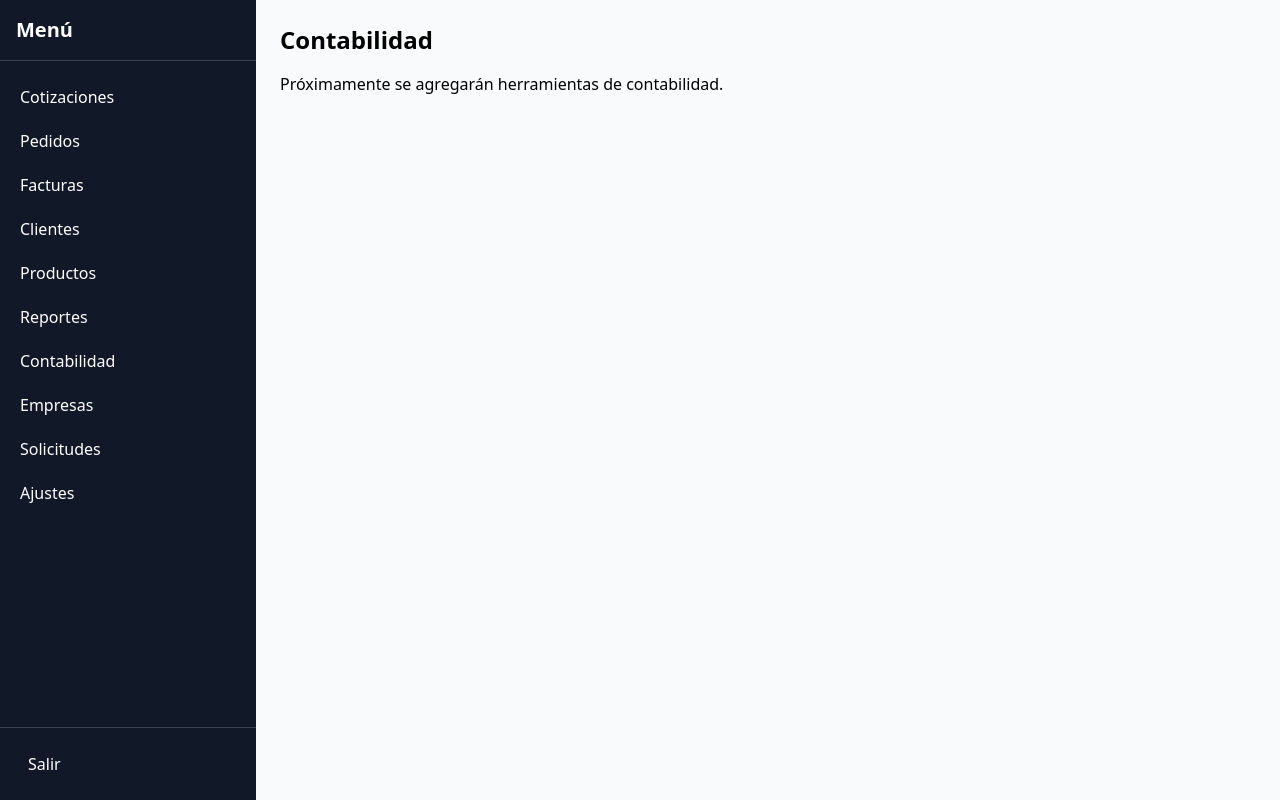
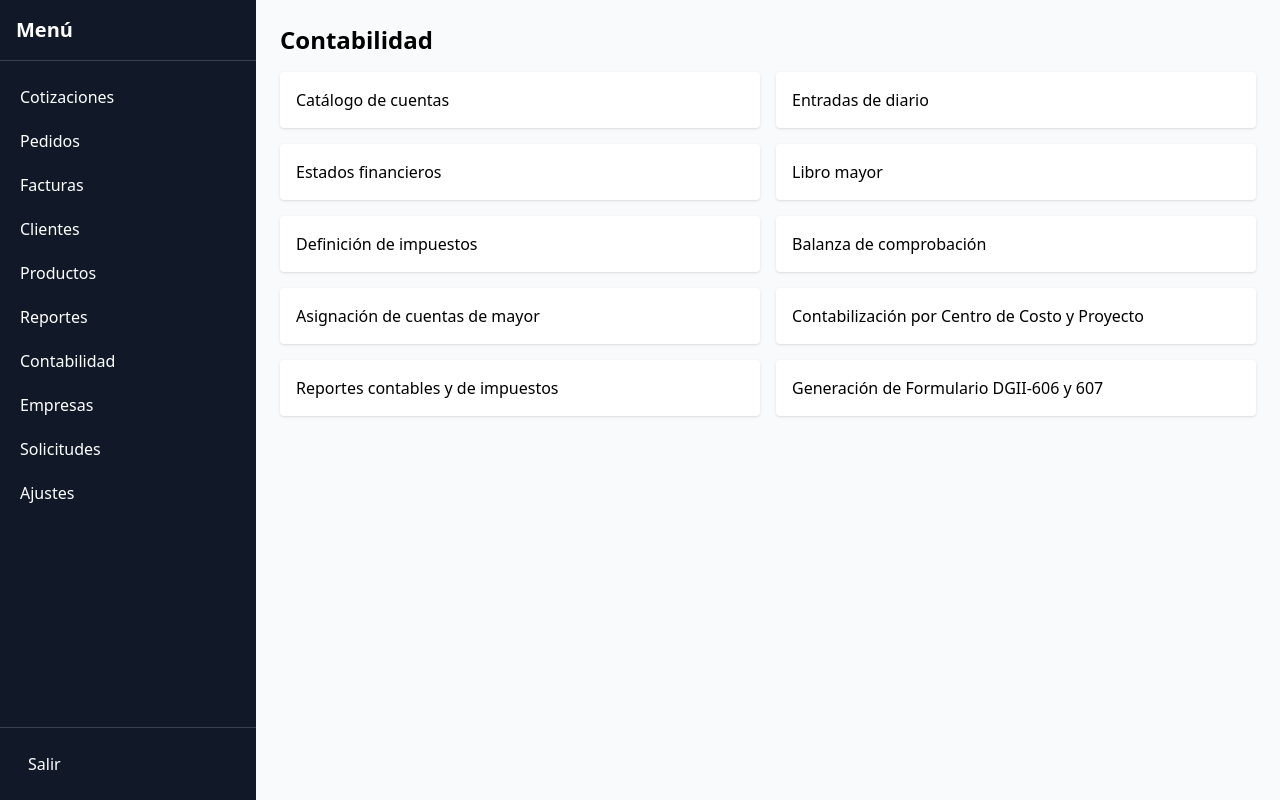
Before and after one commit to Buzzvitalize/Application-Tada, a Flask app: page /contabilidad in a window 1280 px wide. Run offline with Flask 3, Linux system fonts and the light colour scheme; the visitor is signed in with stand-in values (Sample User, id 1); data comes from the database, SQL or seed files in the repository; some libraries are stand-ins or nearby versions.

Commit message:
Stub accounting feature pages

```diff
--- a/app.py
+++ b/app.py
@@ -809,6 +809,56 @@ def contabilidad():
     return render_template('contabilidad.html')
 
 
+@app.route('/contabilidad/catalogo')
+def contab_catalogo():
+    return render_template('contabilidad_catalogo.html')
+
+
+@app.route('/contabilidad/entradas')
+def contab_entradas():
+    return render_template('contabilidad_entradas.html')
+
+
+@app.route('/contabilidad/estados')
+def contab_estados():
+    return render_template('contabilidad_estados.html')
+
+
+@app.route('/contabilidad/libro-mayor')
+def contab_libro_mayor():
+    return render_template('contabilidad_libro_mayor.html')
+
+
+@app.route('/contabilidad/impuestos')
+def contab_impuestos():
+    return render_template('contabilidad_impuestos.html')
+
+
+@app.route('/contabilidad/balanza')
+def contab_balanza():
+    return render_template('contabilidad_balanza.html')
+
+
+@app.route('/contabilidad/asignacion')
+def contab_asignacion():
+    return render_template('contabilidad_asignacion.html')
+
+
+@app.route('/contabilidad/centro-costo')
+def contab_centro_costo():
+    return render_template('contabilidad_centro_costo.html')
+
+
+@app.route('/contabilidad/reportes')
+def contab_reportes():
+    return render_template('contabilidad_reportes.html')
+
+
+@app.route('/contabilidad/dgii')
+def contab_dgii():
+    return render_template('contabilidad_dgii.html')
+
+
 @app.route('/api/recommendations')
 def api_recommendations():
     """Return top product recommendations based on past orders."""
--- a/templates/contabilidad.html
+++ b/templates/contabilidad.html
@@ -2,5 +2,16 @@
 {% block title %}Contabilidad{% endblock %}
 {% block content %}
 <h1 class="text-2xl font-semibold mb-4">Contabilidad</h1>
-<p>Próximamente se agregarán herramientas de contabilidad.</p>
+<ul class="grid md:grid-cols-2 gap-4">
+  <li><a class="block bg-white shadow rounded p-4 hover:bg-gray-50" href="{{ url_for('contab_catalogo') }}">Catálogo de cuentas</a></li>
+  <li><a class="block bg-white shadow rounded p-4 hover:bg-gray-50" href="{{ url_for('contab_entradas') }}">Entradas de diario</a></li>
+  <li><a class="block bg-white shadow rounded p-4 hover:bg-gray-50" href="{{ url_for('contab_estados') }}">Estados financieros</a></li>
+  <li><a class="block bg-white shadow rounded p-4 hover:bg-gray-50" href="{{ url_for('contab_libro_mayor') }}">Libro mayor</a></li>
+  <li><a class="block bg-white shadow rounded p-4 hover:bg-gray-50" href="{{ url_for('contab_impuestos') }}">Definición de impuestos</a></li>
+  <li><a class="block bg-white shadow rounded p-4 hover:bg-gray-50" href="{{ url_for('contab_balanza') }}">Balanza de comprobación</a></li>
+  <li><a class="block bg-white shadow rounded p-4 hover:bg-gray-50" href="{{ url_for('contab_asignacion') }}">Asignación de cuentas de mayor</a></li>
+  <li><a class="block bg-white shadow rounded p-4 hover:bg-gray-50" href="{{ url_for('contab_centro_costo') }}">Contabilización por Centro de Costo y Proyecto</a></li>
+  <li><a class="block bg-white shadow rounded p-4 hover:bg-gray-50" href="{{ url_for('contab_reportes') }}">Reportes contables y de impuestos</a></li>
+  <li><a class="block bg-white shadow rounded p-4 hover:bg-gray-50" href="{{ url_for('contab_dgii') }}">Generación de Formulario DGII-606 y 607</a></li>
+</ul>
 {% endblock %}
--- /dev/null
+++ b/templates/contabilidad_asignacion.html
@@ -0,0 +1,6 @@
+{% extends 'base.html' %}
+{% block title %}Asignación de cuentas de mayor{% endblock %}
+{% block content %}
+<h1 class="text-2xl font-semibold mb-4">Asignación de cuentas de mayor</h1>
+<p>Funcionalidad en construcción.</p>
+{% endblock %}
--- /dev/null
+++ b/templates/contabilidad_balanza.html
@@ -0,0 +1,6 @@
+{% extends 'base.html' %}
+{% block title %}Balanza de comprobación{% endblock %}
+{% block content %}
+<h1 class="text-2xl font-semibold mb-4">Balanza de comprobación</h1>
+<p>Funcionalidad en construcción.</p>
+{% endblock %}
--- /dev/null
+++ b/templates/contabilidad_catalogo.html
@@ -0,0 +1,6 @@
+{% extends 'base.html' %}
+{% block title %}Catálogo de cuentas{% endblock %}
+{% block content %}
+<h1 class="text-2xl font-semibold mb-4">Catálogo de cuentas</h1>
+<p>Funcionalidad en construcción.</p>
+{% endblock %}
--- /dev/null
+++ b/templates/contabilidad_centro_costo.html
@@ -0,0 +1,6 @@
+{% extends 'base.html' %}
+{% block title %}Centro de Costo y Proyecto{% endblock %}
+{% block content %}
+<h1 class="text-2xl font-semibold mb-4">Contabilización por Centro de Costo y Proyecto</h1>
+<p>Funcionalidad en construcción.</p>
+{% endblock %}
--- /dev/null
+++ b/templates/contabilidad_dgii.html
@@ -0,0 +1,6 @@
+{% extends 'base.html' %}
+{% block title %}Formulario DGII-606 y 607{% endblock %}
+{% block content %}
+<h1 class="text-2xl font-semibold mb-4">Generación de Formulario DGII-606 y 607</h1>
+<p>Funcionalidad en construcción.</p>
+{% endblock %}
--- /dev/null
+++ b/templates/contabilidad_entradas.html
@@ -0,0 +1,6 @@
+{% extends 'base.html' %}
+{% block title %}Entradas de diario{% endblock %}
+{% block content %}
+<h1 class="text-2xl font-semibold mb-4">Entradas de diario</h1>
+<p>Funcionalidad en construcción.</p>
+{% endblock %}
--- /dev/null
+++ b/templates/contabilidad_estados.html
@@ -0,0 +1,6 @@
+{% extends 'base.html' %}
+{% block title %}Estados financieros{% endblock %}
+{% block content %}
+<h1 class="text-2xl font-semibold mb-4">Estados financieros</h1>
+<p>Funcionalidad en construcción.</p>
+{% endblock %}
--- /dev/null
+++ b/templates/contabilidad_impuestos.html
@@ -0,0 +1,6 @@
+{% extends 'base.html' %}
+{% block title %}Definición de impuestos{% endblock %}
+{% block content %}
+<h1 class="text-2xl font-semibold mb-4">Definición de impuestos</h1>
+<p>Funcionalidad en construcción.</p>
+{% endblock %}
--- /dev/null
+++ b/templates/contabilidad_libro_mayor.html
@@ -0,0 +1,6 @@
+{% extends 'base.html' %}
+{% block title %}Libro mayor{% endblock %}
+{% block content %}
+<h1 class="text-2xl font-semibold mb-4">Libro mayor</h1>
+<p>Funcionalidad en construcción.</p>
+{% endblock %}
--- /dev/null
+++ b/templates/contabilidad_reportes.html
@@ -0,0 +1,6 @@
+{% extends 'base.html' %}
+{% block title %}Reportes contables y de impuestos{% endblock %}
+{% block content %}
+<h1 class="text-2xl font-semibold mb-4">Reportes contables y de impuestos</h1>
+<p>Funcionalidad en construcción.</p>
+{% endblock %}
```
